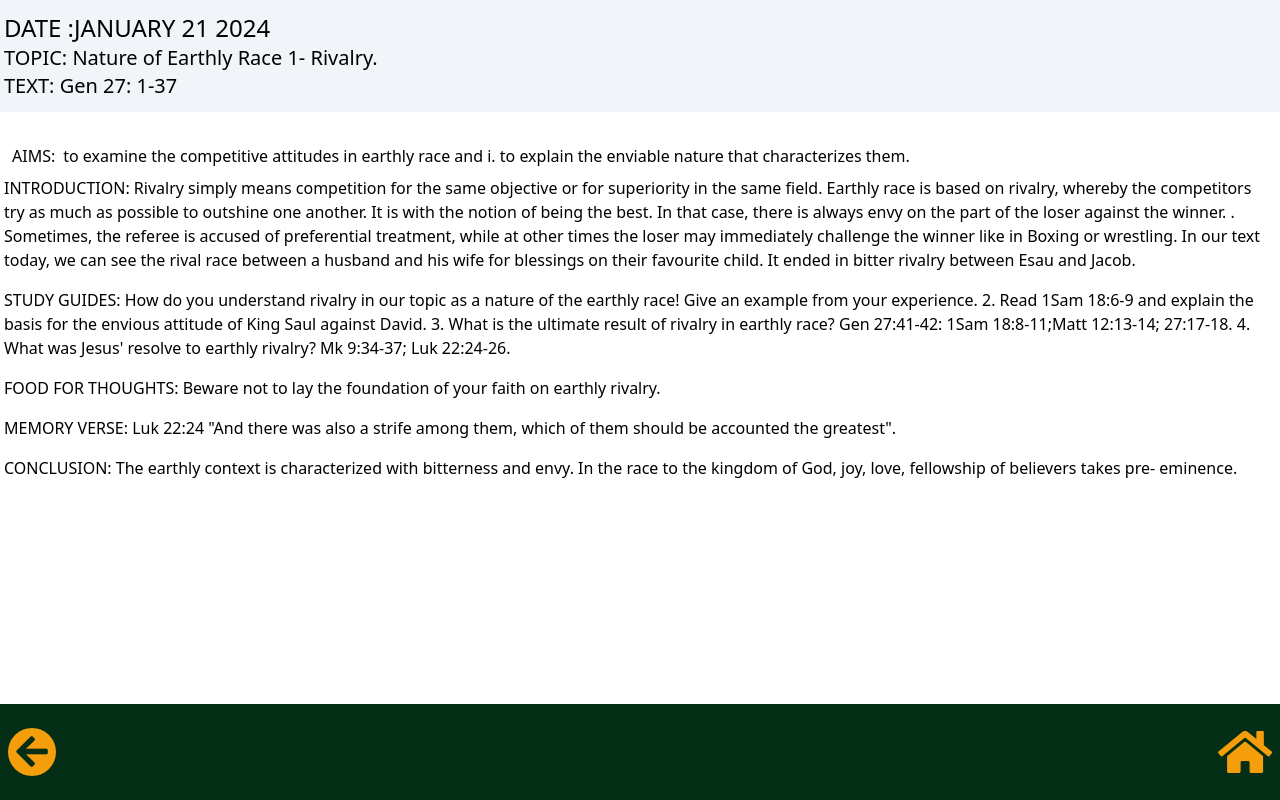
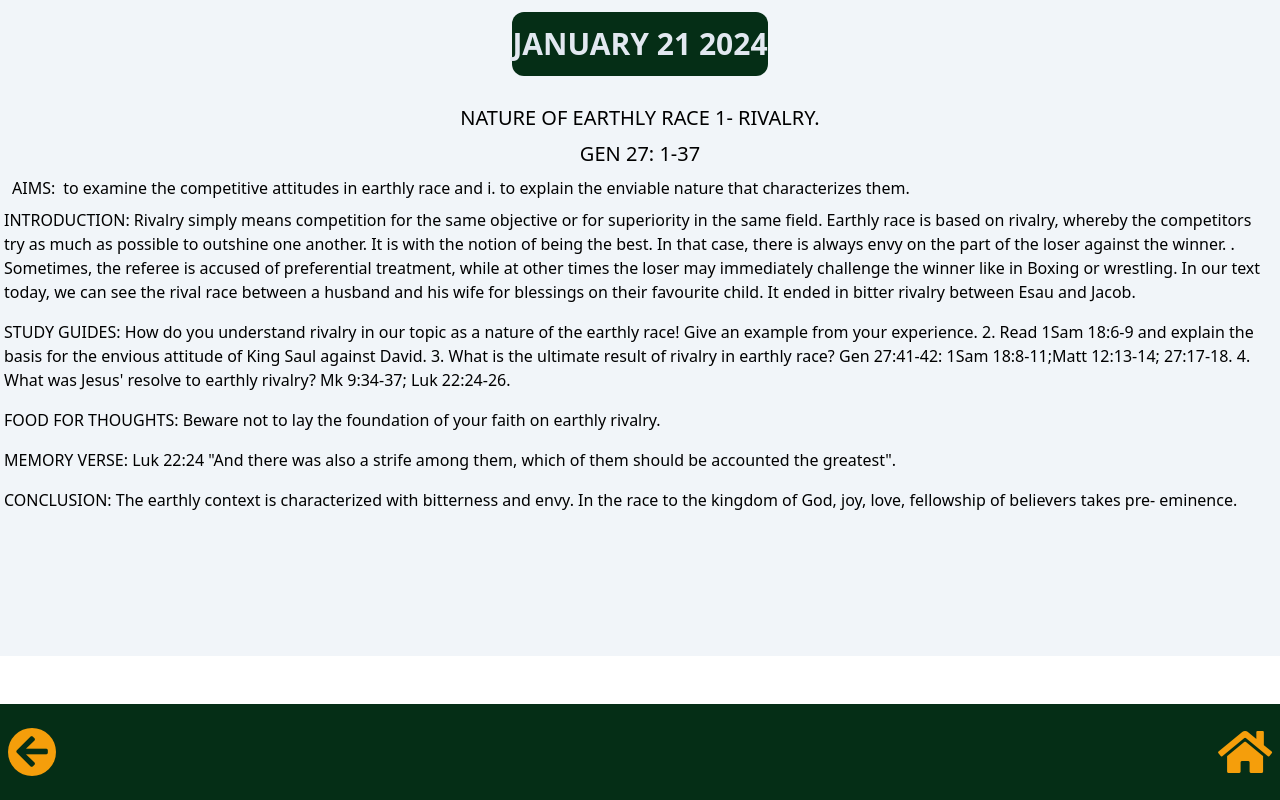
Before and after one commit to TeslonixTechs/bibleapp, a React (Create React App) app: page /biblestudy in a window 1280 px wide. Both pictures are taken after a click on the element 640 px from the left and 661 px from the top of the page. Built offline with nearby package versions, Linux system fonts and the light colour scheme.

Commit message:
Bible App

```diff
--- a/src/component/BibleApp.js
+++ b/src/component/BibleApp.js
@@ -18,7 +18,7 @@ const BibleApp = () => {
             <div>
               <div className='text-lg text-cyan-400'>Powered by:</div>
               <div className='text-white pl-2 text-sm'>Christ Apostolic Church</div>
-              <div className='text-white text-xs pl-2'>One fold one sheperd</div>
+              <div className='text-white text-xs pl-2'>One fold one sherperd</div>
             </div>
         </div> */}
     </div>
--- a/src/component/BibleStudy.js
+++ b/src/component/BibleStudy.js
@@ -35,7 +35,7 @@ const BibleStudy = () => {
     <div>
         <div className='w-screen flex bg-slate-100 flex-col justify-center gap-4 py-3 px-2 py-36 h-fit pb-36'>
             {data.map((item,index)=>(
-                <div onClick={()=>handlestudy(item.DATE)} className='h-33 w-88 border flex flex-col gap-1 py-8 text-2xl px-2 border-black rounded-lg'>
+                <div onClick={()=>handlestudy(item.DATE)} className={`h-33 w-88 pl-3 rounded-xl border text-white flex flex-col gap-1 py-8 text-2xl px-2rounded-lg ${index % 2 === 0 ? 'bg-amber-500' : 'bg-green-950'}`}>
                     <div>DATE: {item.DATE}</div>
                     TOPIC: {item.TOPIC}
                 </div>
--- a/src/component/BibleTopic.js
+++ b/src/component/BibleTopic.js
@@ -25,18 +25,18 @@ const BibleTopic = () => {
   return (
     <div clasName="h-screen w-screen bg-slate-100">
       <div className='fixed bg-slate-100 top-0 w-screen py-3 h-fit'>
-      <div className='bg-slate-100 flex justify-center w-full'>
+      <div className='bg-slate-100 flex fixed justify-center w-full'>
         {data.map((item)=>(
-          <div className='w-full flex flex-col px-1'>
-            <div className='text-2xl'>DATE :{item.DATE}</div>
-            <div className='text-xl'>TOPIC: {item.TOPIC}</div>
-            <div className='text-xl'>TEXT: {item.TEXTS}</div>
+          <div className='w-screen flex justify-center items-center gap-2 flex-col px-1'>
+            <div className='text-3xl font-semibold bg-green-950 mb-5 h-16 py-2 w-64 rounded-xl flex justify-center items-center text-slate-200 text-center'>{item.DATE}</div>
+            <div className='text-xl'>{item.TOPIC.toUpperCase()}</div>
+            <div className='text-xl'>{item.TEXTS.toUpperCase()}</div>
           </div>
         ))}
       </div>
 
       </div>
-      <div className='flex flex-col gap-2 justify-center w-screen pt-36 pb-36 bg-white px-1'>
+      <div className='flex flex-col gap-2 justify-center w-screen pt-44 pb-36 bg-slate-100 px-1'>
       <div className='h-fit px-2'>
         <div className='flex gap-2'>
           <div>AIMS:</div>
--- a/src/component/Chapters.js
+++ b/src/component/Chapters.js
@@ -115,7 +115,7 @@ export default Chapters;
   return (
     <div className='bg-slate-100 h-screen w-screen'>
         <div className='w-screen flex justify-center'>
-        <div className='flex flex-wrap justify-center w-72 gap-5 bg-slate-100 h-fit pt-48 pb-36'>
+        <div className='flex flex-wrap justify-center w-72 gap-5 bg-slate-100 h-fit pt-56 pb-36'>
             {getarraychap.map((item,index)=>(
                 <div onClick={()=>handlechapter(item)} className={`flex justify-center h-12 rounded-2xl flex justify-center items-center w-12 text-2xl text-white ${index % 2 === 0 ? 'bg-amber-500' : 'bg-green-950'}`}>{item}</div>
             ))}
```
